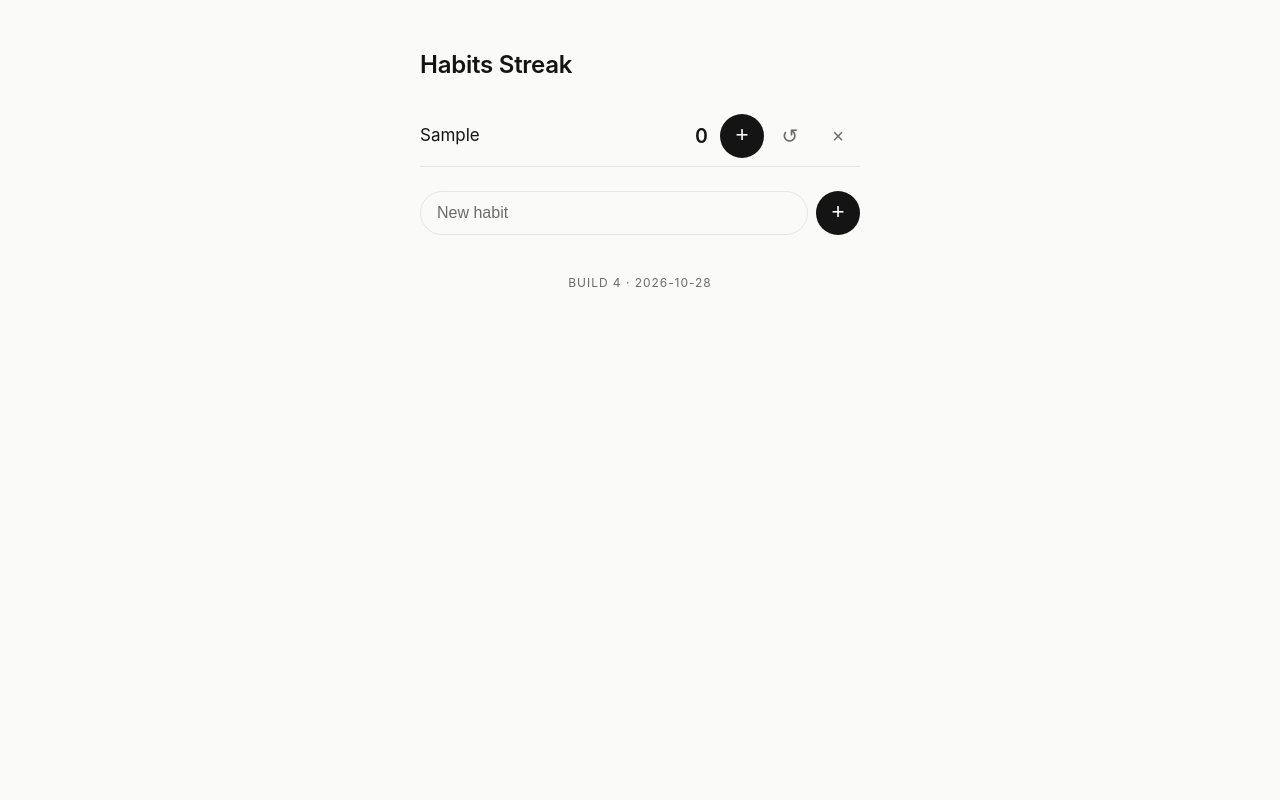
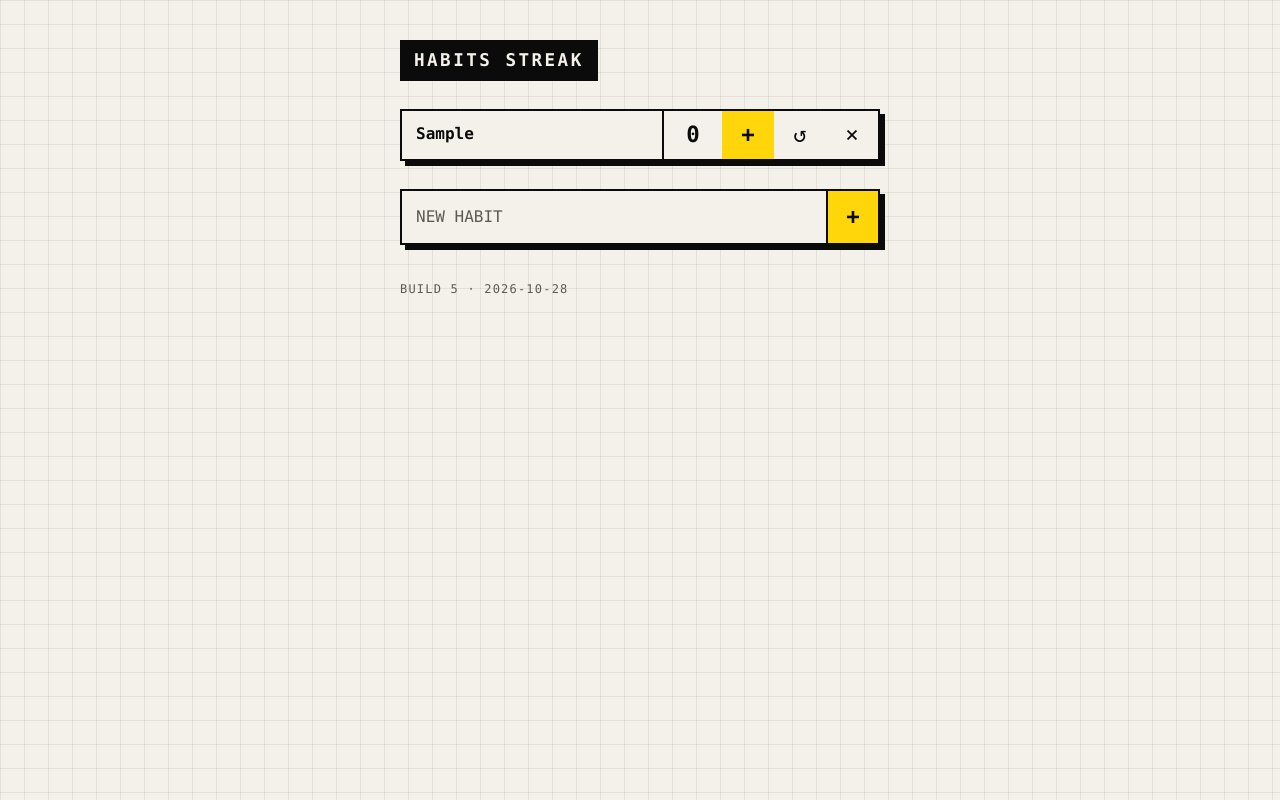
Before and after one commit to avi-evdaev/HabitsStreakWeb, a plain HTML site: page index.html in a window 1280 px wide. Both pictures are taken after typing "Sample" into the empty fields and a click on the button "Add habit". Drawn offline with Linux system fonts and the light colour scheme.

Commit message:
Geometric square-cell theme with monospace font, build 5
Co-Authored-By: Claude Sonnet 5.5 <noreply@anthropic.com>

```diff
--- a/index.html
+++ b/index.html
@@ -5,8 +5,8 @@
   <!-- viewport-fit=cover + the meta below make it look right when added to the iPhone home screen -->
   <meta name="viewport" content="width=device-width, initial-scale=1, viewport-fit=cover">
   <meta name="apple-mobile-web-app-capable" content="yes">
-  <meta name="theme-color" content="#fafaf9" media="(prefers-color-scheme: light)">
-  <meta name="theme-color" content="#0e0e0e" media="(prefers-color-scheme: dark)">
+  <meta name="theme-color" content="#f4f1ea" media="(prefers-color-scheme: light)">
+  <meta name="theme-color" content="#0b0b0b" media="(prefers-color-scheme: dark)">
   <title>Habits Streak</title>
   <link rel="stylesheet" href="style.css">
 </head>
@@ -26,7 +26,7 @@
     </form>
 
     <!-- Bump this number on every commit so a stale cached copy is easy to spot -->
-    <footer id="build">Build 4 &middot; 2026-10-28</footer>
+    <footer id="build">Build 5 &middot; 2026-10-28</footer>
   </main>
 
   <script src="app.js"></script>
--- a/style.css
+++ b/style.css
@@ -1,132 +1,170 @@
 :root {
-  --bg: #fafaf9;
-  --fg: #141414;
-  --muted: #6b6b6b;
-  --line: #e6e6e3;
-  --accent: #141414;
-  --on-accent: #ffffff;
-  --danger: #c62828;
+  --bg: #f4f1ea;
+  --ink: #0b0b0b;
+  --muted: #5c5a54;
+  --grid: rgba(11, 11, 11, 0.07);
+  --accent: #ffd60a;
+  --danger: #d00000;
+  --cell: 52px;
   color-scheme: light dark;
 }
 
 @media (prefers-color-scheme: dark) {
   :root {
-    --bg: #0e0e0e;
-    --fg: #f2f2f2;
-    --muted: #8c8c8c;
-    --line: #262626;
-    --accent: #f2f2f2;
-    --on-accent: #0e0e0e;
-    --danger: #ff6b6b;
+    --bg: #0b0b0b;
+    --ink: #f4f1ea;
+    --muted: #a09d94;
+    --grid: rgba(244, 241, 234, 0.08);
+    --danger: #ff4d4d;
   }
 }
 
-* { box-sizing: border-box; }
+* {
+  box-sizing: border-box;
+  /* iOS gives inputs and buttons rounded corners by default; this keeps every corner square */
+  border-radius: 0;
+  -webkit-appearance: none;
+  appearance: none;
+}
 
 body {
   margin: 0;
-  background: var(--bg);
-  color: var(--fg);
-  font: 17px/1.4 -apple-system, BlinkMacSystemFont, "Segoe UI", Roboto, sans-serif;
+  background-color: var(--bg);
+  /* two 1px line layers make a square grid */
+  background-image:
+    linear-gradient(var(--grid) 1px, transparent 1px),
+    linear-gradient(90deg, var(--grid) 1px, transparent 1px);
+  background-size: 24px 24px;
+  color: var(--ink);
+  font: 16px/1.4 ui-monospace, "SF Mono", Menlo, Consolas, "Liberation Mono", monospace;
   /* keeps content clear of the iPhone notch and home indicator */
   padding: env(safe-area-inset-top) env(safe-area-inset-right)
            env(safe-area-inset-bottom) env(safe-area-inset-left);
 }
 
 main {
-  max-width: 480px;
+  max-width: 520px;
   margin: 0 auto;
-  padding: 48px 20px 32px;
+  padding: 40px 20px 32px;
 }
 
 h1 {
-  margin: 0 0 24px;
-  font-size: 1.5rem;
-  font-weight: 600;
-  letter-spacing: -0.01em;
+  display: inline-block;
+  margin: 0 0 28px;
+  padding: 8px 14px;
+  background: var(--ink);
+  color: var(--bg);
+  font-size: 1.1rem;
+  font-weight: 700;
+  letter-spacing: 0.14em;
+  text-transform: uppercase;
 }
 
 ul { list-style: none; margin: 0; padding: 0; }
 
-li {
+/* rows and the add form share one look: thick border plus a hard offset shadow */
+li,
+form {
+  display: flex;
+  align-items: stretch;
+  background: var(--bg);
+  border: 2px solid var(--ink);
+  box-shadow: 5px 5px 0 var(--ink);
+}
+
+li { margin-bottom: 18px; min-height: var(--cell); }
+
+/* a 2px rule between cells so each row reads as a strip of squares */
+li > * + * { border-left: 2px solid var(--ink); }
+
+.name {
+  flex: 1;
   display: flex;
   align-items: center;
-  gap: 4px;
-  padding: 8px 0;
-  border-bottom: 1px solid var(--line);
+  padding: 8px 14px;
+  font-weight: 700;
+  overflow-wrap: anywhere;
 }
 
-.name { flex: 1; overflow-wrap: anywhere; }
-
 .count {
-  min-width: 2.5ch;
-  margin-right: 8px;
-  text-align: right;
-  font-size: 1.25rem;
-  font-weight: 600;
-  /* equal-width digits stop the numbers jittering as they change */
+  width: 60px;
+  display: flex;
+  align-items: center;
+  justify-content: center;
+  font-size: 1.4rem;
+  font-weight: 700;
   font-variant-numeric: tabular-nums;
 }
 
-/* 44px is Apple's minimum comfortable tap target */
+/* 52px cells are above Apple's 44px minimum tap target */
 button.icon {
-  width: 44px;
-  height: 44px;
+  width: var(--cell);
   border: 0;
-  border-radius: 50%;
   background: transparent;
-  color: var(--muted);
-  font-size: 1.25rem;
+  color: var(--ink);
+  font: inherit;
+  font-size: 1.4rem;
   line-height: 1;
   cursor: pointer;
 }
-button.icon:hover { color: var(--fg); }
-button.icon:active { opacity: 0.6; }
-button.del:hover { color: var(--danger); }
-button.icon:focus-visible,
-input:focus-visible { outline: 2px solid var(--fg); outline-offset: 2px; }
+button.icon:hover { background: var(--ink); color: var(--bg); }
+button.del:hover { background: var(--danger); color: #fff; }
+button.icon:active { opacity: 0.7; }
 
+/* the accent glyph is fixed black on yellow in both themes, so contrast never flips */
 button.inc,
 button.add {
   background: var(--accent);
-  color: var(--on-accent);
-  font-size: 1.4rem;
-  flex-shrink: 0;
+  color: #0b0b0b;
+  font-weight: 700;
 }
 button.inc:hover,
-button.add:hover { color: var(--on-accent); }
+button.add:hover { background: #0b0b0b; color: var(--accent); }
 
-form { display: flex; gap: 8px; margin-top: 24px; }
+button.icon:focus-visible,
+input:focus-visible { outline: 3px solid var(--ink); outline-offset: -5px; }
+
+form { margin-top: 28px; }
+form > button.add { border-left: 2px solid var(--ink); }
 
 input {
   flex: 1;
   min-width: 0;
-  height: 44px;
-  padding: 0 16px;
-  border: 1px solid var(--line);
-  border-radius: 22px;
+  height: var(--cell);
+  padding: 0 14px;
+  border: 0;
   background: transparent;
-  color: var(--fg);
+  color: var(--ink);
+  font: inherit;
   /* iOS Safari zooms the page on focus if the input font is under 16px */
   font-size: 16px;
+  text-transform: uppercase;
 }
 input::placeholder { color: var(--muted); }
 
-.empty { margin: 32px 0; text-align: center; color: var(--muted); }
+.empty {
+  margin: 0 0 18px;
+  padding: 18px;
+  border: 2px dashed var(--ink);
+  text-align: center;
+  text-transform: uppercase;
+  letter-spacing: 0.08em;
+  color: var(--muted);
+}
 
 .error {
-  padding: 10px 12px;
-  border: 1px solid var(--danger);
-  border-radius: 8px;
+  margin: 0 0 18px;
+  padding: 10px 14px;
+  border: 2px solid var(--danger);
+  box-shadow: 5px 5px 0 var(--danger);
   color: var(--danger);
-  font-size: 0.9rem;
+  font-weight: 700;
 }
 
 #build {
-  margin-top: 40px;
-  text-align: center;
+  margin-top: 36px;
   font-size: 0.75rem;
-  letter-spacing: 0.08em;
+  letter-spacing: 0.1em;
   text-transform: uppercase;
   color: var(--muted);
 }
```
